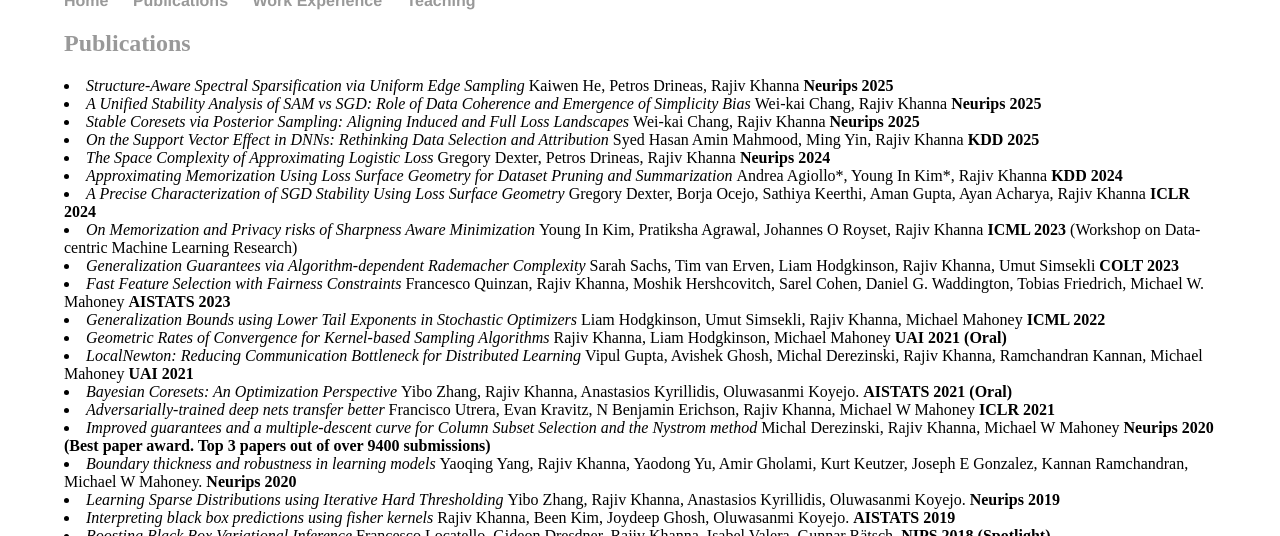
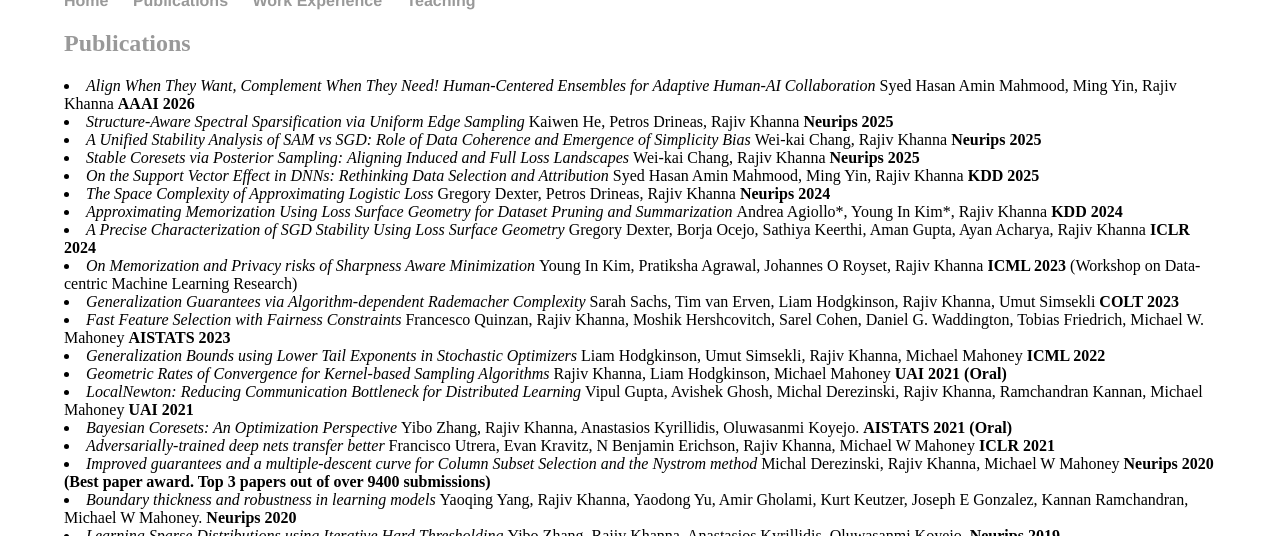
Before and after one commit to rjvak7/rjvak7.github.io, a Jekyll site: the page built from pubs.html, in a window 1280 px wide and 900 px high, cut to the strip 364-900 px from the top of the window. Built offline with Jekyll 4.4.1, drawn with Linux system fonts in a browser that asks for light colours.

Commit message:
Revise publications list for Rajiv Khanna
Updated the list of publications for Rajiv Khanna, adding new entries and modifying existing ones.

```diff
--- a/pubs.html
+++ b/pubs.html
@@ -6,6 +6,7 @@ title: Rajiv Khanna -- Publications
 <div >
 
 <h2> <a name="Pubs"> Publications </a> </h2>
+   <li> <i> Align When They Want, Complement When They Need! Human-Centered Ensembles for Adaptive Human-AI Collaboration </i> Syed Hasan Amin Mahmood, Ming Yin, Rajiv Khanna  <b> AAAI 2026 </b> </li>
    <li> <i> Structure-Aware Spectral Sparsification via Uniform Edge Sampling </i> Kaiwen He, Petros Drineas, Rajiv Khanna <b> Neurips 2025 </b> </li>
    <li> <i> A Unified Stability Analysis of SAM vs SGD: Role of Data Coherence and Emergence of Simplicity Bias </i> Wei-kai Chang, Rajiv Khanna <b> Neurips 2025 </b> </li>
    <li> <i> Stable Coresets via Posterior Sampling: Aligning Induced and Full Loss Landscapes </i> Wei-kai Chang, Rajiv Khanna <b> Neurips 2025 </b> </li>
```
